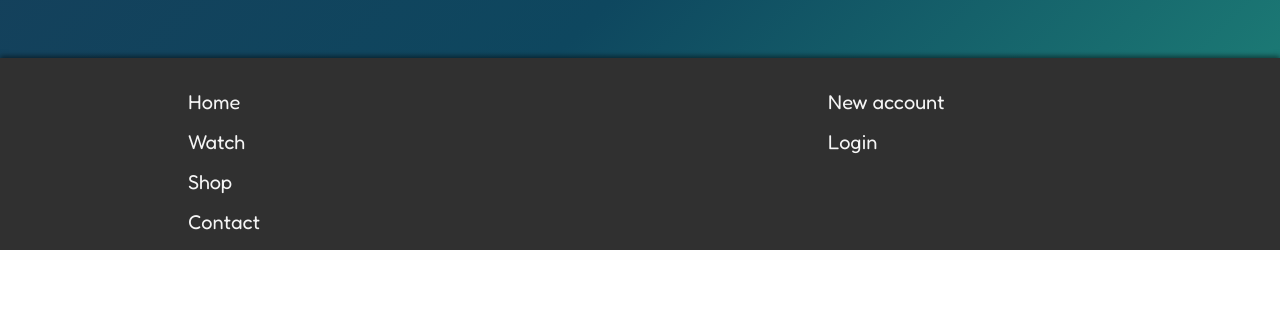
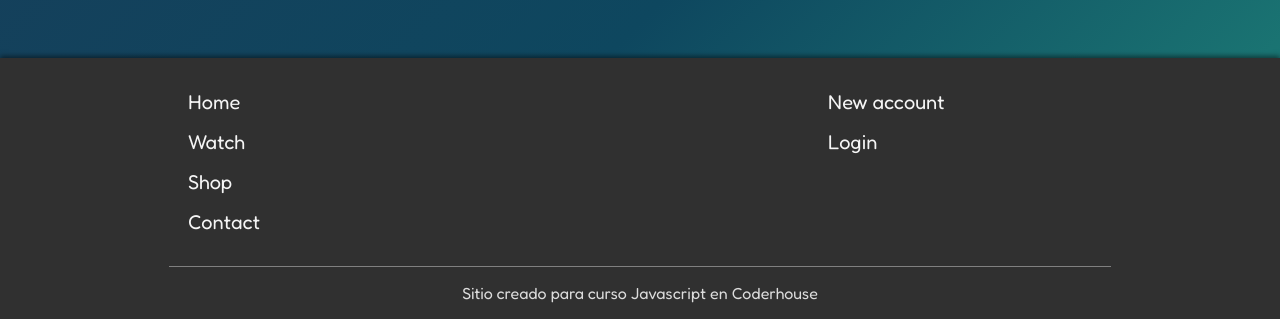
Before and after one commit to IvanMCorrea/Arcane, a website: page index.html in a window 1280 px wide. Shown: the part 2654-2973 px from the top of the page. Before the commit the page ends 2904 px from the top, so only its background shows below. Drawn offline with Linux system fonts and the light colour scheme; some packages are replaced by stand-ins of ours; a script that the page names is missing.

Commit message:
v0.3.3: Agrego seccion copy al footer y elimino zoom en cards index.

```diff
--- a/index.html
+++ b/index.html
@@ -121,6 +121,10 @@
                     <div class="footer__items__item"><a href="#" class="footer__items__item--link" id="ingresarCuenta">Login</a></div>
                 </div>
             </div>
+            <!-- Copy -->
+            <div class="footer__copy">
+                <p> Sitio creado para curso Javascript en Coderhouse</p>
+            </div>
         </footer>
     </div>
     <script src="//cdn.jsdelivr.net/npm/sweetalert2@11"></script>
--- a/scss/style.scss
+++ b/scss/style.scss
@@ -537,7 +537,6 @@ td{
     height: 500px;
     margin: 2rem;
     @include BordesRedondeados;
-    @include Zoom;
 }
 /* Productos */
 .productos{
@@ -583,6 +582,7 @@ td{
 }
 .footer__items{
     justify-content: space-around;
+    padding-bottom: 2rem;
 }
 .footer__items__item{
     padding: 1rem 0 0 1rem;
@@ -590,6 +590,14 @@ td{
 .footer__items__item--link{
     font-size: 20px;
     @include Link;
+}
+.footer__copy{
+    text-align: center;
+    width: 75%;
+    color: gainsboro;
+    margin: 0 auto;
+    padding-top: 1rem;
+    border-top: 1px solid grey;
 }
 /* Formulario */
 .formulario{
```
Also changed, not shown: css/main.css.
